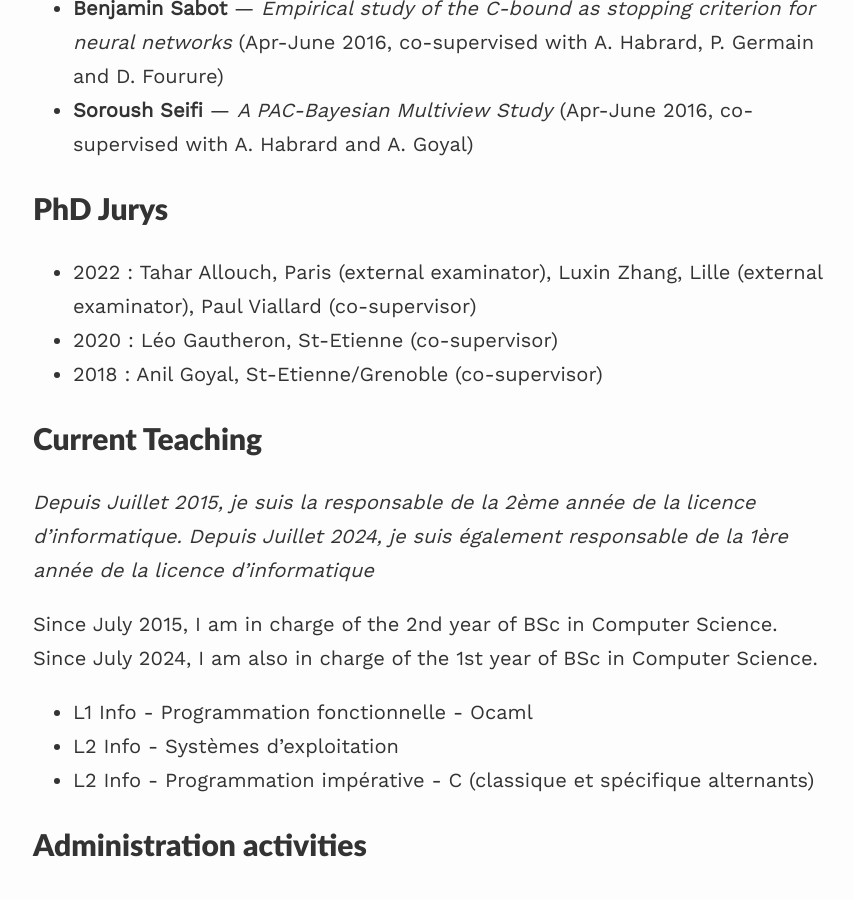
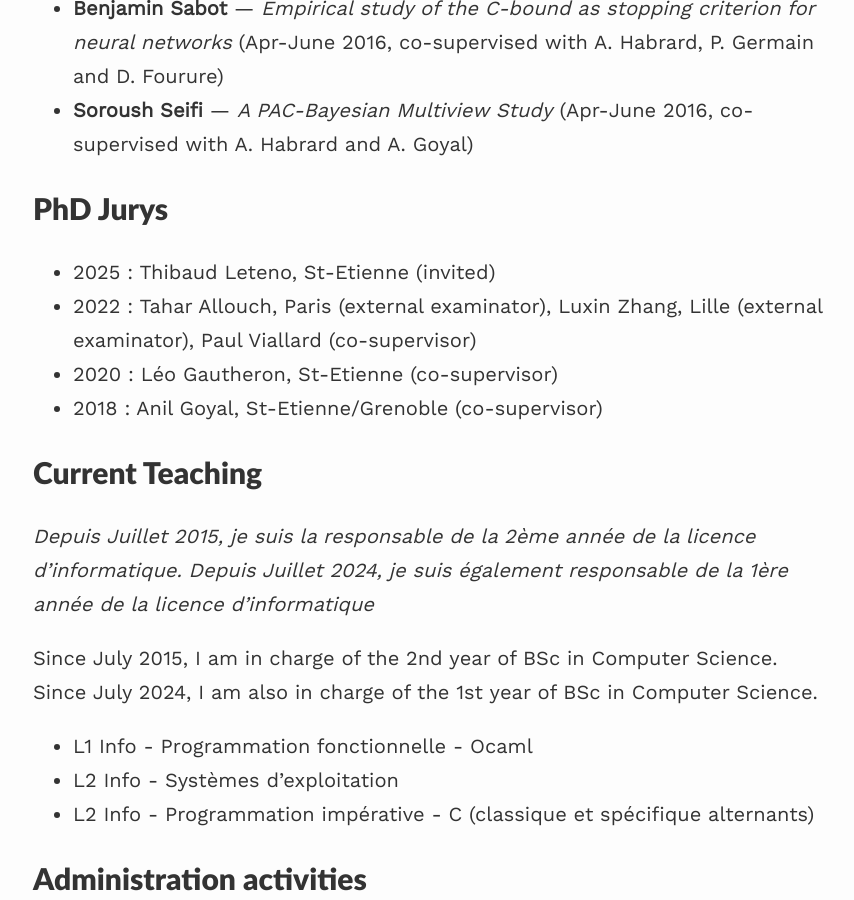
Before and after one commit to emorvant/emorvant.github.io, a Jekyll site: the page built from index.md, in a window 1280 px wide and 900 px high, scrolled down 4332 px. Shown: the whole window, without its empty margins (207-1061 px from the left). Built offline with Jekyll 4.4.1, drawn with Linux system fonts in a browser that asks for light colours.

Commit message:
PhD Jury - Add of the PhD of Thibaud Leteno.

```diff
--- a/index.md
+++ b/index.md
@@ -87,6 +87,7 @@ I obtained my Ph.D. in computer science (machine learning) at the [Laboratoire d
 
 # PhD Jurys
 
+- 2025 : Thibaud Leteno, St-Etienne (invited)
 - 2022 : Tahar Allouch, Paris (external examinator), Luxin Zhang, Lille (external examinator), Paul Viallard (co-supervisor)
 - 2020 : Léo Gautheron, St-Etienne (co-supervisor)
 - 2018 : Anil Goyal, St-Etienne/Grenoble (co-supervisor)
```
